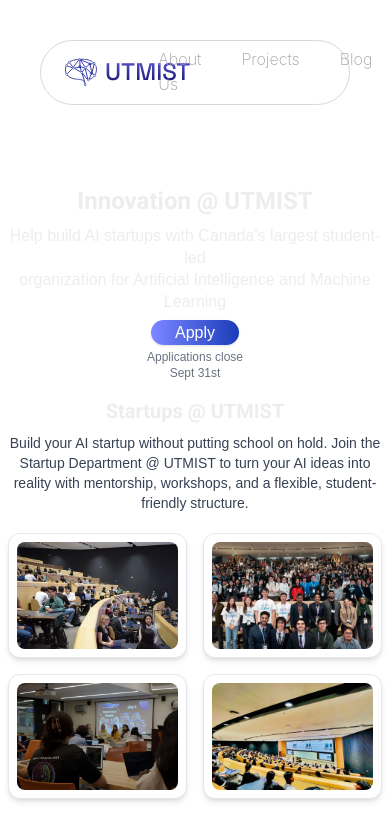
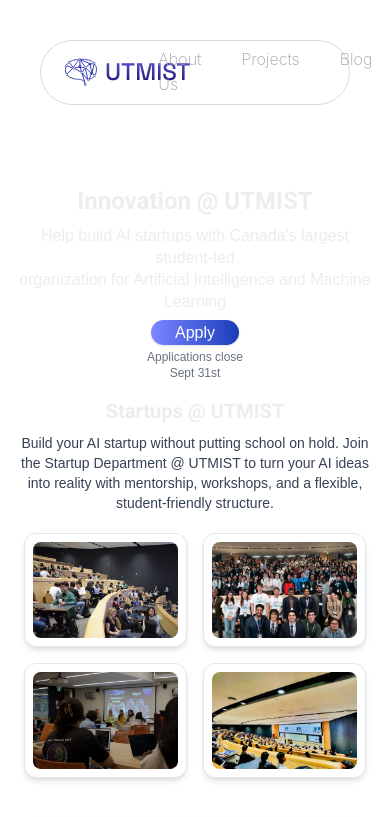
Before and after one commit to UTMIST/UTMIST, a Next.js app in the folder client/: page /startups in a window 390 px wide. Shown: the top 817 px of the page. Built offline with nearby package versions, Linux system fonts and the light colour scheme.

Commit message:
style: added more padding on both sides of the page for medium screens

```diff
--- a/client/src/app/startups/page.tsx
+++ b/client/src/app/startups/page.tsx
@@ -308,7 +308,7 @@ const SliderSection = ({
 
 const StartupsPage = () => {
   return (
-    <main className="pt-10">
+    <main className="pt-10 px-4 md:px-16">
       <HeroSection />
       <div>
         <div className="mt-8 md:mt-12">
```
